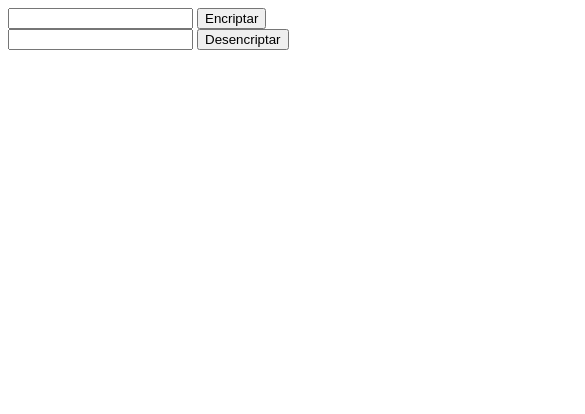
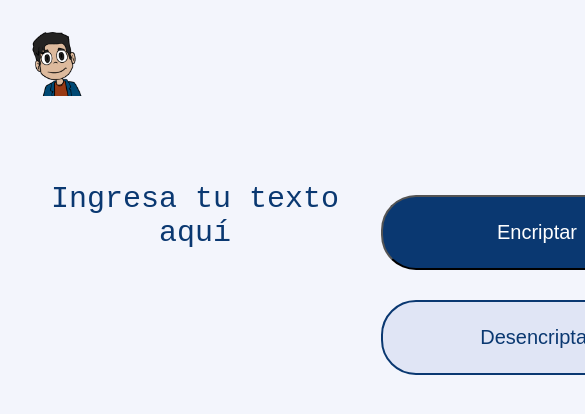
Before and after one commit to stevencol/encryptor-with-cryptography, a plain HTML site: page cryptography.html in a window 390 px wide. Shown: the top 414 px of the page, 585 px wide, since content can reach past the window. Drawn offline with Linux system fonts and the light colour scheme.

Commit message:
Se termina el html

```diff
--- a/cryptography.html
+++ b/cryptography.html
@@ -1,26 +1,88 @@
 <!DOCTYPE html>
 <html lang="en">
-<head>
-    <meta charset="UTF-8">
-    <meta http-equiv="X-UA-Compatible" content="IE=edge">
-    <meta name="viewport" content="width=device-width, initial-scale=1.0">
+  <head>
+    <meta charset="UTF-8" />
+    <meta http-equiv="X-UA-Compatible" content="IE=edge" />
+    <meta name="viewport" content="width=device-width, initial-scale=1.0" />
+    <link href="css/cryptography.css" rel="stylesheet" />
     <title>Document</title>
-</head>
-<body>
+  </head>
 
-    <input id="textencryp" type="text" ></input>
-    <button type="submit" onclick="encryp
-    ()">Encriptar</button>
+  <body>
+    <main class="wrapper-main">
+      <nav>
+        <img src="img/222.png" alt="logo"  width="64p" height="64"/>
+      </nav>
+      <section class="input-section">
+        <div class="wapper-input-text">
+          <textarea id="textCapture" class="wrapper-text-area">Ingresa tu texto aquí</textarea>
+        </div>
+        <div class="wrapper-button">
+          <button class="button1" id="Encriptar">Encriptar</button>
+          <button class="button2" id="Desencriptar">Desencriptar</button>
+        </div>
+      </section>
+      <section>
+        <div class="wrapper-text" >
+          <p id="textProces"></p>
+
+          <div id="banner" class="banner">
+            <img
+            src="img/Muñeco.png"
+            class="text"
+            alt="no hay texto"
+            id="person"
+        />
+          <h3>Ningun Mensaje Econtrado</h3>
+          <p>Ingresa un mennsaje para desencriptar o encriptar</p>
+          </div>
+        </div>
+      </section>
+    </main>
+
+    <!--
 
 
-<br>
-<input id="textdecrypt" type="text" ></input>
-<button type="submit" onclick="decrypt()">Desencriptar</button>
-
-<div id="message"></div>
-<small id="dysplay"></small>
 
 
-    <script type="text/javascript" src="js/cryptography.js" ></script>
-</body>
+    <nav class="nav" >
+        <img src="img/Logo-1.png" alt="logo" />
+       </nav>
+
+
+
+       <section class="container">
+        <div class="box-container">
+
+        <div class="box1">
+<textarea id="textCapture" class="text">Ingresa tu texto aqui</textarea>
+  <div class="button">
+
+  </div>
+        </div>
+        <div class="box2" id="text">
+
+         <div class="sub-box" id="textProces">
+
+         </div>
+        </div>
+
+
+
+         </div>
+
+
+
+
+
+
+       </section>
+
+
+
+
+  </div>
+    -->
+    <script type="text/javascript" src="js/cryptography.js"></script>
+  </body>
 </html>
--- /dev/null
+++ b/css/cryptography.css
@@ -0,0 +1,271 @@
+* {
+  box-sizing: border-box;
+  background-color: #f3f5fc;
+}
+
+.wrapper-main {
+  padding: 42px 40px;
+  display: grid;
+  grid-template-columns: 120px 680px 400px;
+  gap: 80px;
+  max-width: 1280px;
+  margin: auto;
+}
+
+.input-section {
+  display: flex;
+  flex-direction: column;
+  justify-content: space-between;
+  flex-wrap: wrap;
+  height: calc(100vh - 84px);
+}
+
+.wrapper-button {
+  width: 100%;
+  display: grid;
+  grid-template-columns: repeat(2, 1fr);
+}
+
+.button1 {
+  padding: 24px;
+  margin: 15px;
+  font-size: 20px;
+  border-radius: 35px;
+  background: #0a3871;
+  color: white;
+  cursor: pointer;
+}
+.button2 {
+  padding: 24px;
+  margin: 15px;
+  font-size: 20px;
+  border-radius: 35px;
+  border: #0a3871 solid 2px;
+  background: #e0e5f5;
+  color: #0a3871;
+  cursor: pointer;
+}
+
+.wrapper-text {
+  display: flex;
+  flex-direction: column;
+  align-items: center;
+  justify-content: center;
+  background-color: white;
+  box-shadow: 0px 24px 32px -8px rgba(0, 0, 0, 0.08);
+  border-radius: 32px;
+  height: calc(100vh - 84px);
+}
+
+h3,
+p,
+img {
+  background-color: transparent;
+}
+
+.wrapper-text-area {
+  color: #0a3871;
+  font-size: 30px;
+  text-align: center;
+  background: #f3f5fc;
+  width: 100%;
+  resize: none;
+  height: 100%;
+  resize: none;
+  border: none;
+  outline: none;
+  height: 70vh;
+}
+
+.hide{
+  display: none;
+}
+
+.banner{
+  background-color: white;
+  text-align: center;
+}
+
+@media screen and (max-width: 1280px) {
+  .wrapper-main {
+    grid-template-columns: 1fr;
+  }
+}
+
+@media screen and (max-width: 768px) {
+  .wrapper-button {
+    grid-template-columns:1fr;
+  }
+
+  .wrapper-main{
+    padding: 24px 16px;
+  }
+
+
+}
+/*
+
+body {
+  background-color: #e0e5f5;
+}
+
+.nav {
+  padding-top: 10px;
+}
+
+.container {
+  display: flex;
+}
+
+.box-container {
+  padding-top: 20px;
+  display: flex;
+
+  justify-content: center;
+  gap: 15px;
+  width: 100%;
+}
+
+.box1 {
+  width: 70%;
+}
+
+.box2 {
+  display: flex;
+  flex-direction: row;
+  text-align: center;
+  padding: 10px;
+  border-radius: 10px;
+  background: white;
+  align-items: center;
+width: 20%;
+  height: 610px;
+}
+
+.text {
+  font-size: 30px;
+  text-align: center;
+  background: #e0e5f5;
+  width: 100%;
+  resize: none;
+  height: 100%;
+  resize: none;
+  border: none;
+  outline: none;
+}
+
+#person {
+  width: 240px;
+  height: 240px;
+}
+
+.button{
+ display: grid;
+ grid-template-columns: auto auto ;
+  text-align: center;
+  height: 1px;
+
+}
+
+.button1{
+  padding: 24px;
+  margin: 15px;
+  font-size: 20px;
+  border-radius: 35px;
+  background:#0A3871;
+  color: white;
+
+}
+.button2{
+  padding: 24px;
+  margin: 15px;
+  font-size: 20px;
+  border-radius: 35px;
+  border: #0A3871 solid 2px;
+  background:#E0E5F5;
+  color: #0A3871;
+
+}
+
+.sub-box{
+  background: white;
+}
+/*
+
+.container {
+  justify-content: center;
+  display: flex;
+  grid-template-columns: auto auto;
+}
+
+.box-container1 {
+    margin: 10px;
+    width: 70%;
+    color: #0a3871;
+    font-size: 30px;
+    text-align: center;
+    text-align: center;
+    align-items: center;
+    justify-content: center;
+    padding: 20px;
+}
+
+.box-container2 {
+  display: flex;
+  background-color: white;
+  width: auto;
+  border-radius: 10px;
+  height: 800px;
+  align-items: center;
+  justify-content: center;
+  padding: 20px;
+
+}
+
+.textarea {
+  resize: none;
+  border: none;
+  background-color: #f3f5fc;
+  color: #0a3871;
+  font-size: 20px;
+  text-align: center;
+  width: 100%;
+  height: 100%;
+
+}
+
+.text {
+  width: 240px;
+  height: 240px;
+  text-align: center;
+  text-align: center;
+  align-items: center;
+  justify-content: center;
+}
+
+.buttoms {
+  width: 100%;
+
+
+
+}
+
+.buttom1 {
+  background: #0a3871;
+  color: #f3f5fc;
+  border: none;
+  border-radius: 10px;
+
+}
+
+.buttom2 {
+  background: #d8dfe8;
+  color: #0a3871;
+  border: #0a3871 solid 1px;
+  border-radius: 10px;
+}
+
+button:active {
+  transform: scale(1.3);
+}
+*/
--- a/js/cryptography.js
+++ b/js/cryptography.js
@@ -45,8 +45,17 @@ const password = [
   [0, 1, 4],
 ];
 
-var textencryp = document.getElementById("textencryp");
-var textdecrypt = document.getElementById("textdecrypt");
+
+var buttomDesencriptar=document.getElementById("Desencriptar");
+var buttomEncriptar=document.getElementById("Encriptar");
+var banner = document.getElementById("banner");
+
+
+
+
+
+
+var text = document.getElementById("textCapture");
 
 //converts array of letters to numbers
 //convierte array de letras en numeros
@@ -292,22 +301,28 @@ const decrypt = () => {
   let message = [];
   let messageEncryp = [];
   let messageDecrypt = "";
-  messageEncryp = arrayOperate(convert(textdecrypt.value), getPassworDecryp());
+  messageEncryp = arrayOperate(convert(text.value.toLowerCase()), getPassworDecryp());
   console.log(messageEncryp);
   message = toLetter(messageEncryp);
   console.log(message);
 
-  let dysplay = document.getElementById("dysplay");
+  let dysplay = document.getElementById("textProces");
+  banner.classList.add("hide");
   dysplay.innerHTML = toText(message);
 };
 
 const encryp = () => {
   let message = [];
   let messageEncryp = [];
-  messageEncryp = arrayOperate(convert(textencryp.value), password);
+  messageEncryp = arrayOperate(convert(text.value.toLowerCase()), password);
   message = toLetter(messageEncryp);
   console.log(message);
   console.log(messageEncryp);
-  let dysplay = document.getElementById("dysplay");
+  let dysplay = document.getElementById("textProces");
+  banner.classList.add("hide");
   dysplay.innerHTML = toText(message);
 };
+
+buttomEncriptar.onclick = encryp;
+
+buttomDesencriptar.onclick = decrypt;
```
Also changed, not shown: img/222.png (added), img/Muñeco.png (added).
